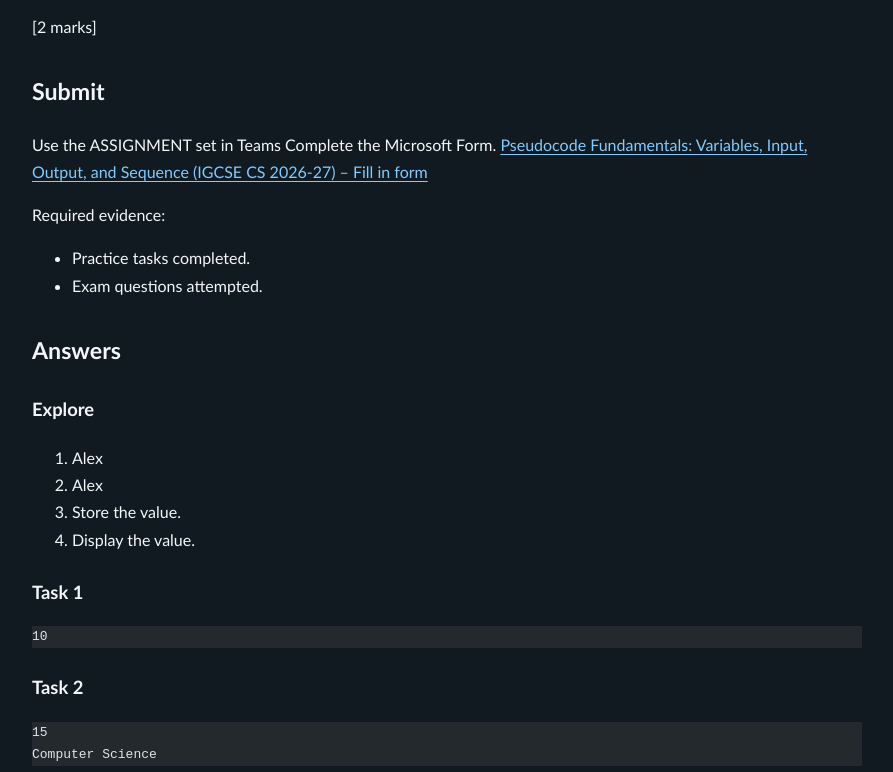
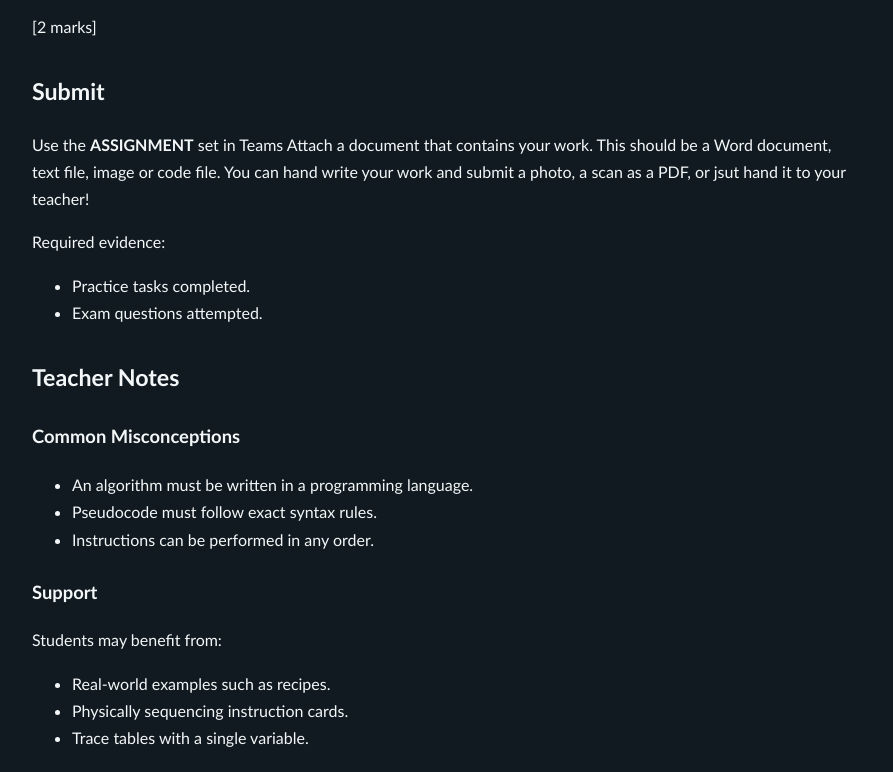
Before and after one commit to geekyteacher/cs-portal, an Astro site: page /year11/algorithms-and-programming/01-sequence-and-algorithms in a window 1280 px wide. Shown: the part 3907-4679 px from the top of the page, without its empty margins (338-1231 px from the left). Built offline with nearby package versions, Linux system fonts and the light colour scheme; Astro itself is replaced by a stand-in of ours; some packages are replaced by stand-ins of ours.

Commit message:
Update submission instructions and clarify required evidence for Sequence and Algorithms lesson

```diff
--- a/content/year11/Algorithms-and-Programming/01-Sequence-and-Algorithms.md
+++ b/content/year11/Algorithms-and-Programming/01-Sequence-and-Algorithms.md
@@ -182,15 +182,16 @@ Explain why the algorithm may not work as intended.
 
 ## Submit
 
-Use the ASSIGNMENT set in Teams
-Complete the Microsoft Form. [Pseudocode Fundamentals: Variables, Input, Output, and Sequence (IGCSE CS 2026-27) – Fill in form](https://forms.cloud.microsoft/e/hhUqPYpNcL)
+Use the **ASSIGNMENT** set in Teams
+Attach a document that contains your work. This should be a Word document, text file, image or code file. You can hand write your work and submit a photo, a scan as a PDF, or jsut hand it to your teacher!
 
 Required evidence:
 
 - Practice tasks completed.
 - Exam questions attempted.
 
-## Answers
+
+<!-- ## Answers
 
 ### Explore
 
@@ -231,7 +232,7 @@ OUTPUT name
 **Q2:** 25
 
 **Q3:** The variable is used before it has been assigned a value.
-
+-->
 ## Teacher Notes
 
 ### Common Misconceptions
```
